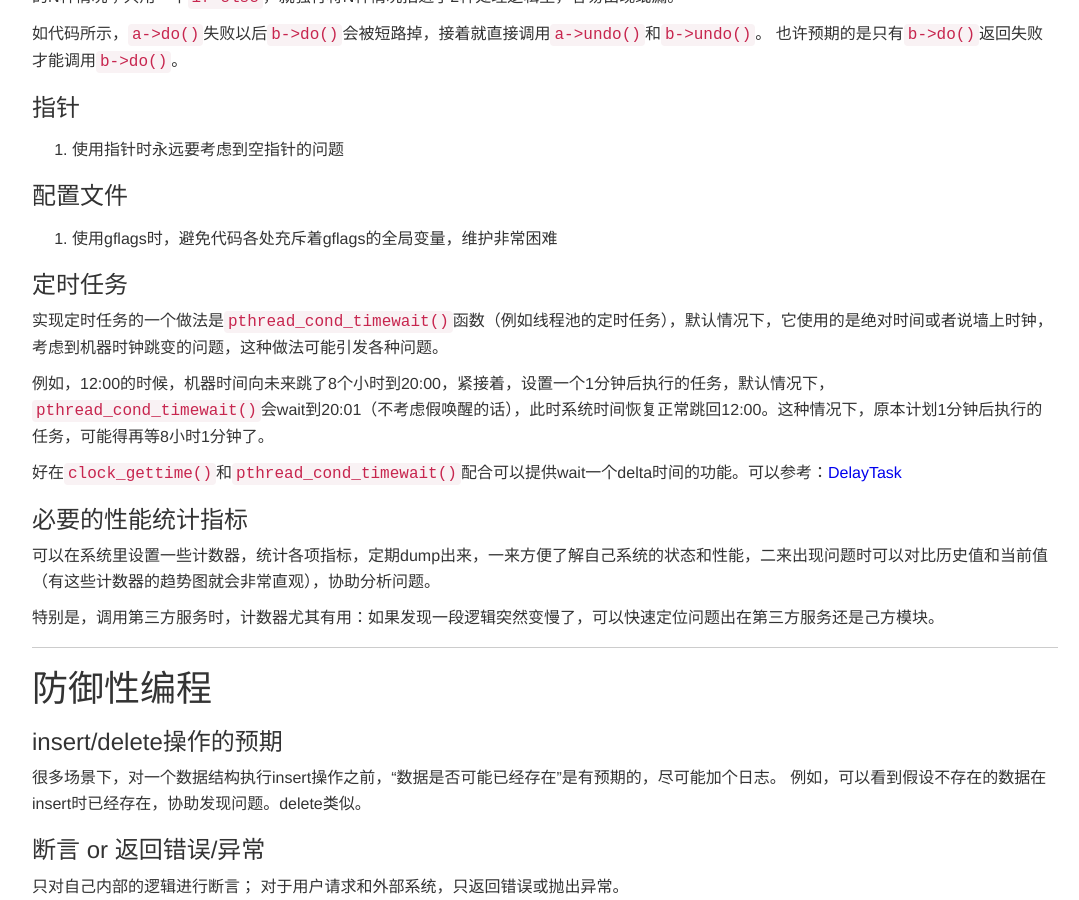
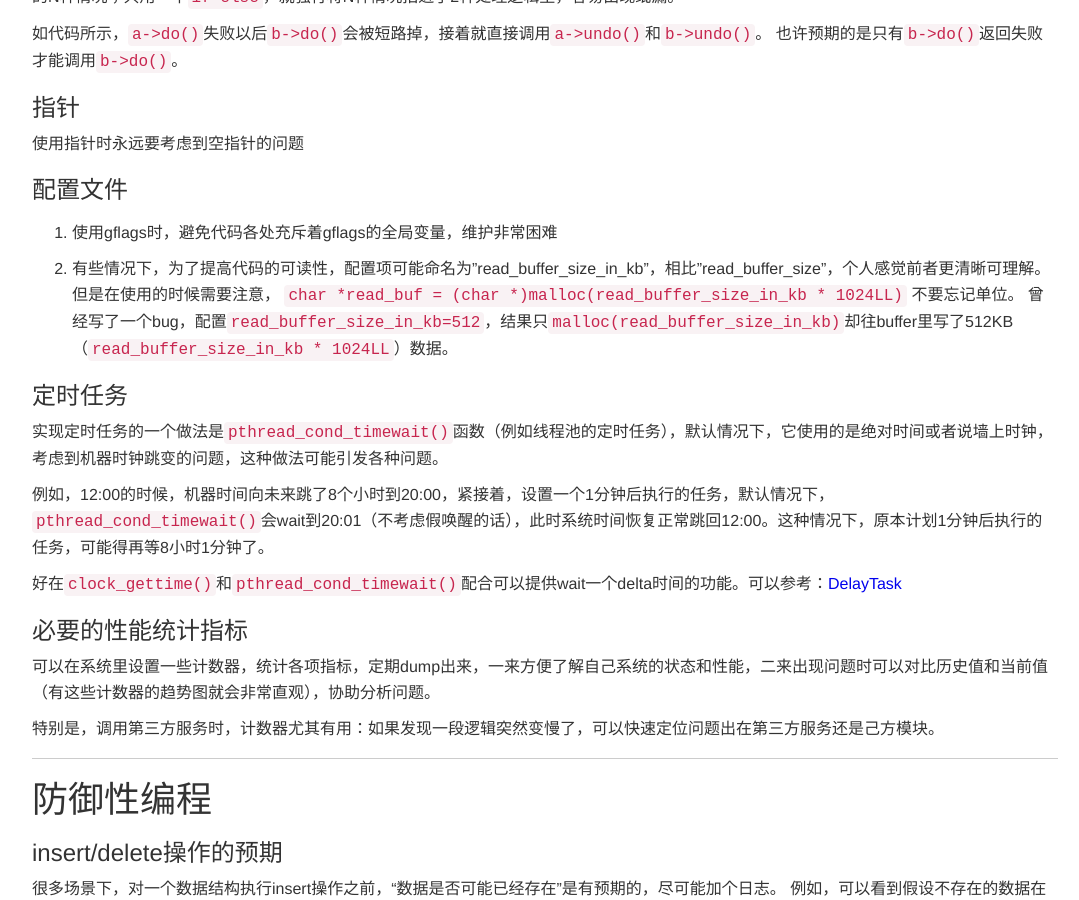
Before and after one commit to taocp/taocp.github.com, a Jekyll site: the page built from _posts/2016-04-10-编程有关的一些思考.md, in a window 1280 px wide and 900 px high, scrolled down 2995 px. Shown: the whole window, without its empty margins (95-1174 px from the left). Built offline with Jekyll 4.4.1, drawn with Linux system fonts in a browser that asks for light colours; nearby versions of some CDN libraries; library files that are not in the unit come from our copies; comment, search, counter and statistics services are not loaded.

Commit message:
Update 2016-04-10-编程有关的一些思考.md

````diff
--- a/_posts/2016-04-10-编程有关的一些思考.md
+++ b/_posts/2016-04-10-编程有关的一些思考.md
@@ -154,12 +154,18 @@ if (a->do() && b->do()) {
 
 ### 指针
 
-1. 使用指针时永远要考虑到空指针的问题
+使用指针时永远要考虑到空指针的问题
 
 
 ### 配置文件
 
 1. 使用gflags时，避免代码各处充斥着gflags的全局变量，维护非常困难
+
+1. 有些情况下，为了提高代码的可读性，配置项可能命名为"read_buffer_size_in_kb"，相比"read_buffer_size"，个人感觉前者更清晰可理解。
+但是在使用的时候需要注意，
+```char *read_buf = (char *)malloc(read_buffer_size_in_kb * 1024LL)```
+不要忘记单位。
+曾经写了一个bug，配置`read_buffer_size_in_kb=512`，结果只`malloc(read_buffer_size_in_kb)`却往buffer里写了512KB（`read_buffer_size_in_kb * 1024LL`）数据。
 
 
 ### 定时任务
````
